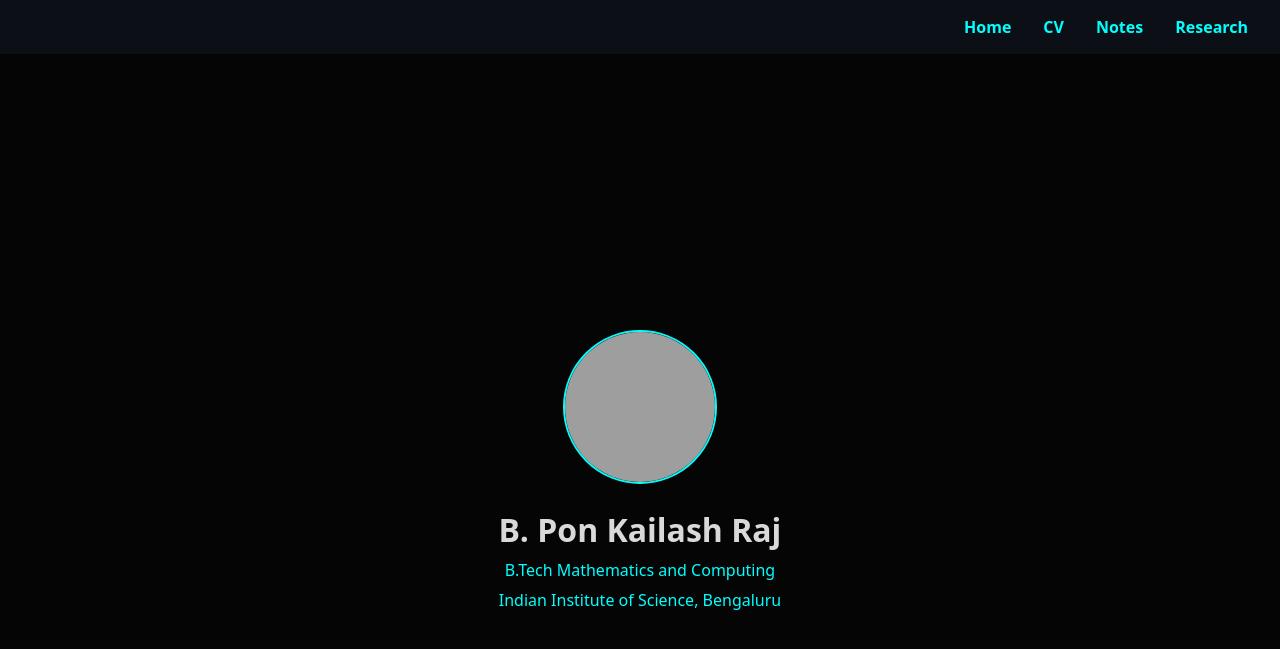
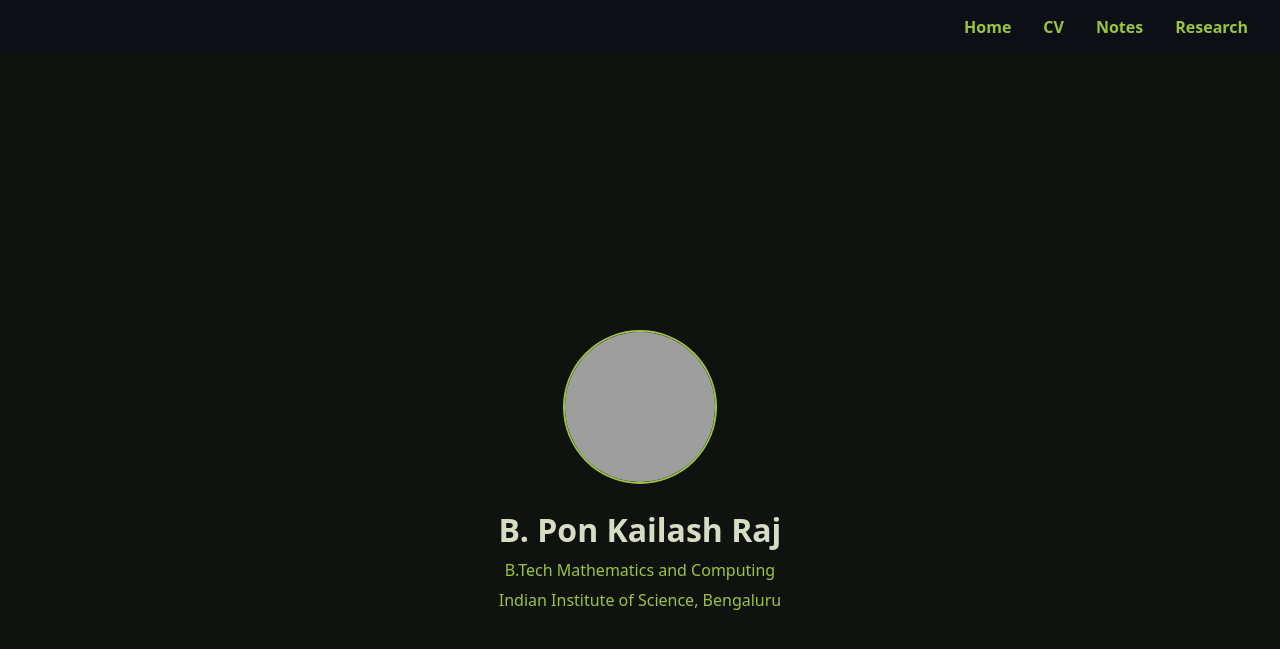
Before and after one commit to PONKAILASHRAJ/pk, a Jekyll site: the page index.html, which Jekyll copies as it is, in a window 1280 px wide. Shown: the top 649 px of the page. Built offline with Jekyll 4.4.1, drawn with Linux system fonts in a browser that asks for light colours; grey boxes are pictures that could not be loaded.

Commit message:
index.html

```diff
--- a/index.html
+++ b/index.html
@@ -6,10 +6,10 @@
   <title>B. Pon Kailash Raj</title>
   <style>
   :root {
-    --bg: #050505;
-    --text: #D9D9D9;
-    --accent: #00FFFF;
-    --highlight: #FF00FF;
+    --bg: #10120F;
+    --text: #D7DDC4;
+    --accent: #9BC53D;
+    --highlight: #B3FFB3;
   }
 
     body {
```
